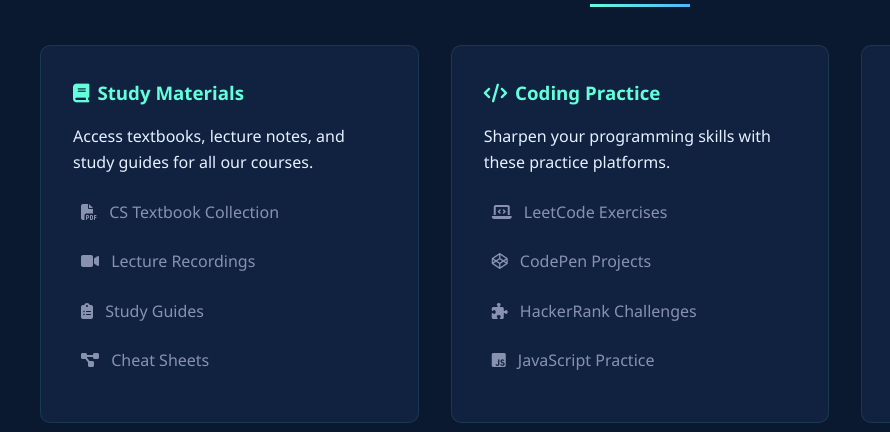
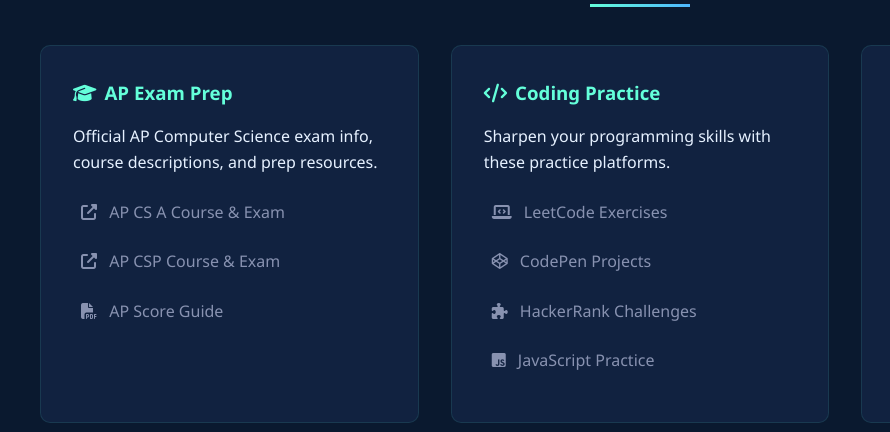
Before and after one commit to JasonZeng24/vmaSteamwebsite, a plain HTML site: page index.html in a window 1280 px wide. Shown: the part 5041-5473 px from the top of the page, 0-890 px from the left. Drawn offline with Linux system fonts and the light colour scheme.

Commit message:
update test 1777369449

```diff
--- a/index.html
+++ b/index.html
@@ -944,13 +944,12 @@
             <h2 class="section-title">Learning Resources</h2>
             <div class="resources-grid">
                 <div class="resource-card">
-                    <h3><i class="fas fa-book"></i> Study Materials</h3>
-                    <p>Access textbooks, lecture notes, and study guides for all our courses.</p>
+                    <h3><i class="fas fa-graduation-cap"></i> AP Exam Prep</h3>
+                    <p>Official AP Computer Science exam info, course descriptions, and prep resources.</p>
                     <div class="resource-links">
-                        <a href="#"><i class="fas fa-file-pdf"></i> CS Textbook Collection</a>
-                        <a href="#"><i class="fas fa-video"></i> Lecture Recordings</a>
-                        <a href="#"><i class="fas fa-clipboard-list"></i> Study Guides</a>
-                        <a href="#"><i class="fas fa-project-diagram"></i> Cheat Sheets</a>
+                        <a href="https://apcentral.collegeboard.org/courses/ap-computer-science-a" target="_blank"><i class="fas fa-external-link-alt"></i> AP CS A Course &amp; Exam</a>
+                        <a href="https://apcentral.collegeboard.org/courses/ap-computer-science-principles" target="_blank"><i class="fas fa-external-link-alt"></i> AP CSP Course &amp; Exam</a>
+                        <a href="https://apstudents.collegeboard.org/ap-course-overviews" target="_blank"><i class="fas fa-file-pdf"></i> AP Score Guide</a>
                     </div>
                 </div>
                 <div class="resource-card">
```
